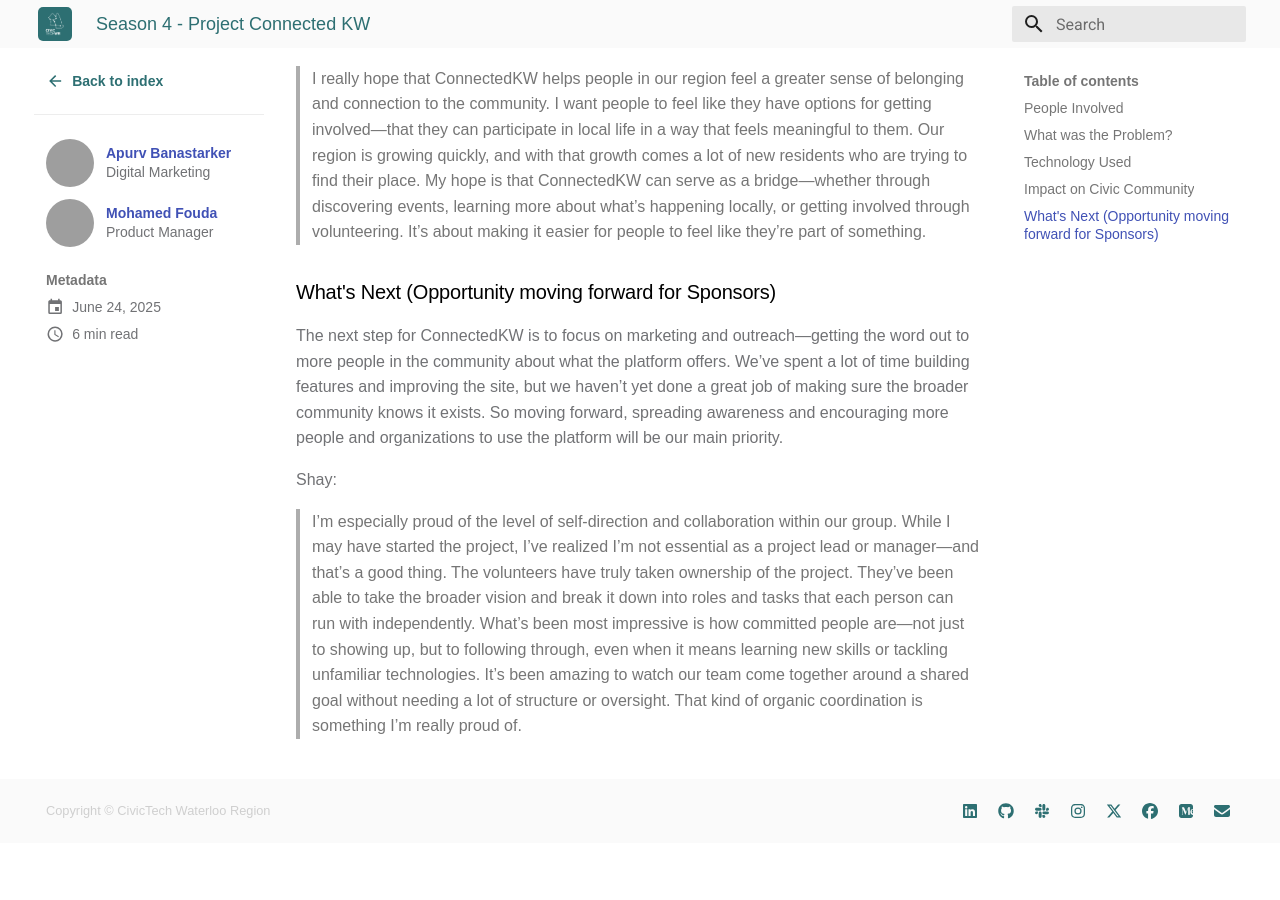
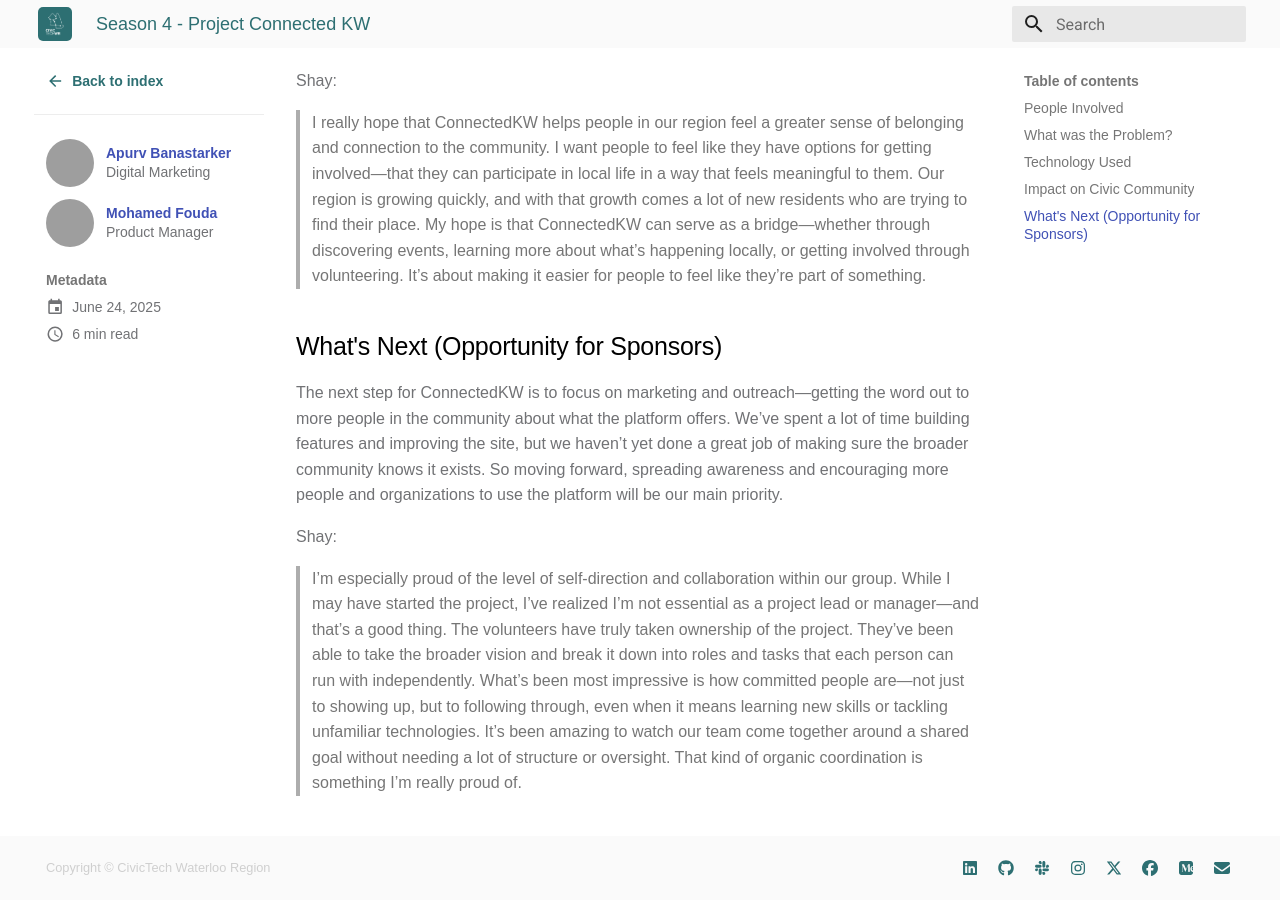
Before and after one commit to CivicTechWR/CTWR-Organization-Documentation, an MkDocs documentation site: the page built from docs/blog/posts/Season 4 - Project Connected KW.md, in a window 1280 px wide and 900 px high, scrolled down 2871 px. Built offline with MkDocs 1.6.1 and Material for MkDocs 9.7.7, drawn with Linux system fonts in a browser that asks for light colours; before the commit the page ends 3714 px from its top, so only the background shows below that; grey boxes are pictures that could not be loaded.

Commit message:
blog updates

```diff
--- a/docs/blog/posts/Season 4 - Project Connected KW.md
+++ b/docs/blog/posts/Season 4 - Project Connected KW.md
@@ -12,26 +12,26 @@
 
 # Project Connected KW
 
-### People Involved
+## People Involved
 The team of volunteers behind ConnectedKW has been absolutely amazing. They come from diverse backgrounds and varying levels of technical expertise, yet everyone has found meaningful ways to contribute. Some have focused on the technical side—developing features, adding to the website, even learning JavaScript, React, or our backend platform as they went. Others have supported outreach efforts, connected with local organizations, conducted user research, helped with testing, and contributed to the website’s copy and content.
 
 It’s been incredible to see how each volunteer brings their unique skills and capacity to the project, making it a true collaborative effort.
 
-- Shay Kennedy [Github account](https://github.com/s-kennedy) [Linkedin Account](https://www.linkedin.com/in/shaydreamside/)
-- Indy Ng [Github account](https://github.com/writingindy) [Linkedin Account]()
-- Thrishma Reddy [Github account](https://github.com/thrishma) [Linkedin Account](https://www.linkedin.com/in/thrishma-reddy)
-- Nipun Grover [Github account](https://github.com/NipunGrover) [Linkedin Account]()
-- Sahir Prajapati [Github account](https://github.com/noiteration) [Linkedin Account]()
-- Karandeep [Github account](https://github.com/Goldbreaker) [Linkedin Account]()
-- Syed S. Albiz [Github account](https://github.com/ssalb1z) [Linkedin Account]()
-- Resham Singh [Github account](https://github.com/dive-up) [Linkedin Account]()
-- ssalbiz [Github account](https://github.com/ssalbiz-relay) [Linkedin Account]()
+- Shay Kennedy [Github account](https://github.com/s-kennedy) & [Linkedin Account](https://www.linkedin.com/in/shaydreamside/)
+- Indy Ng [Github account](https://github.com/writingindy) & [Linkedin Account]()
+- Thrishma Reddy [Github account](https://github.com/thrishma) & [Linkedin Account](https://www.linkedin.com/in/thrishma-reddy)
+- Nipun Grover [Github account](https://github.com/NipunGrover) & [Linkedin Account]()
+- Sahir Prajapati [Github account](https://github.com/noiteration) & [Linkedin Account]()
+- Karandeep [Github account](https://github.com/Goldbreaker) & [Linkedin Account]()
+- Syed S. Albiz [Github account](https://github.com/ssalb1z) & [Linkedin Account]()
+- Resham Singh [Github account](https://github.com/dive-up) & [Linkedin Account]()
+- ssalbiz [Github account](https://github.com/ssalbiz-relay) & [Linkedin Account]()
 
 Civic Tech volunteers have brought a wave of new energy, ideas, and motivation to the project—things I never would have come up with on my own. The idea for the volunteer directory, for example, wasn’t mine originally, but it’s become such a valuable addition. That kind of creative input has really expanded the vision of what ConnectedKW could be.
 
 More than anything, having a team around this project has kept it alive. If I were still doing it on my own, I probably would have given up by now. But seeing other people take an interest, recognize the value, and suggest new directions has made it feel worth continuing. Their involvement has turned it from a personal side project into something collaborative and sustainable.
 
-### What was the Problem?
+## What was the Problem?
 At the core, it’s about helping people connect with their community in meaningful ways. I think a lot of us—myself included, and others at Civic Tech—want to get involved locally, but it’s not always clear how to start. Some people look to events as a way to engage, while others are interested in volunteering. But in both cases, the path to connection can feel scattered or hard to navigate.
 
 With the Volunteer Directory, we wanted to complement existing platforms like VolunteerWR, which do a great job posting volunteer opportunities. Our directory flips that model—it highlights the volunteers themselves. People can create profiles outlining their skills, interests, causes they care about, and what they'd like to learn. Then, nonprofits can either request a specific volunteer or talk to us about their needs, and we’ll help match them with someone whose skills align.
@@ -43,14 +43,14 @@
 > It felt like there was no single, reliable source for finding out what was happening—especially for family-friendly events—so I decided to solve my own problem. I started building an aggregated events feed that focused on the kinds of things I wanted to attend. It was fun to create and genuinely helped me discover local events.
 > After working on it solo for a while, I brought the project to Civic Tech Waterloo Region to see if others might be interested in contributing. I found a great group of volunteers who were eager to help. Together, we identified a new opportunity: creating a volunteer directory to connect people who want to support nonprofits with organizations that need help. So in addition to the events page, we’ve added a local volunteer page—and that’s what the Civic Tech team has been focused on this season.
 
-### Technology Used
+## Technology Used
 The project has evolved over two seasons at Civic Tech. In the first season, the focus was on creating the initial version of the Volunteer Directory. It was a pretty simple setup—mostly just a page layout with basic search and filter functionality—and it only featured CivicTech volunteers. The team entered all the profiles manually through the backend and used the directory as a kind of internal showcase.
 
 In the second season, the team shifted their focus toward making the platform more self-serve and accessible to the broader community. Now, anyone can submit a volunteer profile directly through the website, not just Civic Tech members. The team also introduced a request form for organizations, so they can reach out to find volunteers through the site instead of emailing them directly. The idea was to make the whole process more open, easier to use, and scalable beyond our internal network.
 
 You can see the repo for the full project at: https://github.com/CivicTechWR/connectedkw
 
-### Impact on Civic Community
+## Impact on Civic Community
 One thing that always surprises me—in the best way—is the level of enthusiasm some volunteers bring right from day one. It’s incredible to see people show up to their first Civic Tech meeting and immediately dive into the code, eager to contribute. This past season, we had a few volunteers who jumped straight into our existing codebase, spotted a bug or an opportunity for improvement, and just got to work on it. Watching someone take ownership of a project they’ve just joined is always such a treat.
 
 It’s also fascinating to see the different ideas and directions people bring to the table. For example, one volunteer took on the task of building a tagging system. I was expecting a simple list of tags—but they came back with a full taxonomy, complete with categories and subcategories. They really ran with it and took it far beyond what we had imagined, just based on their own passion and interest.
@@ -59,7 +59,7 @@
 >I really hope that ConnectedKW helps people in our region feel a greater sense of belonging and connection to the community. I want people to feel like they have options for getting involved—that they can participate in local life in a way that feels meaningful to them.
 >Our region is growing quickly, and with that growth comes a lot of new residents who are trying to find their place. My hope is that ConnectedKW can serve as a bridge—whether through discovering events, learning more about what’s happening locally, or getting involved through volunteering. It’s about making it easier for people to feel like they’re part of something.
 
-### What's Next (Opportunity moving forward for Sponsors)
+## What's Next (Opportunity for Sponsors)
 The next step for ConnectedKW is to focus on marketing and outreach—getting the word out to more people in the community about what the platform offers. We’ve spent a lot of time building features and improving the site, but we haven’t yet done a great job of making sure the broader community knows it exists. So moving forward, spreading awareness and encouraging more people and organizations to use the platform will be our main priority.
 
 Shay:
```
Also changed, not shown: docs/blog/posts/Season 4 - Project Midtown Radio.md (+13 -13 lines), docs/blog/posts/.obsidian/workspace.json.
